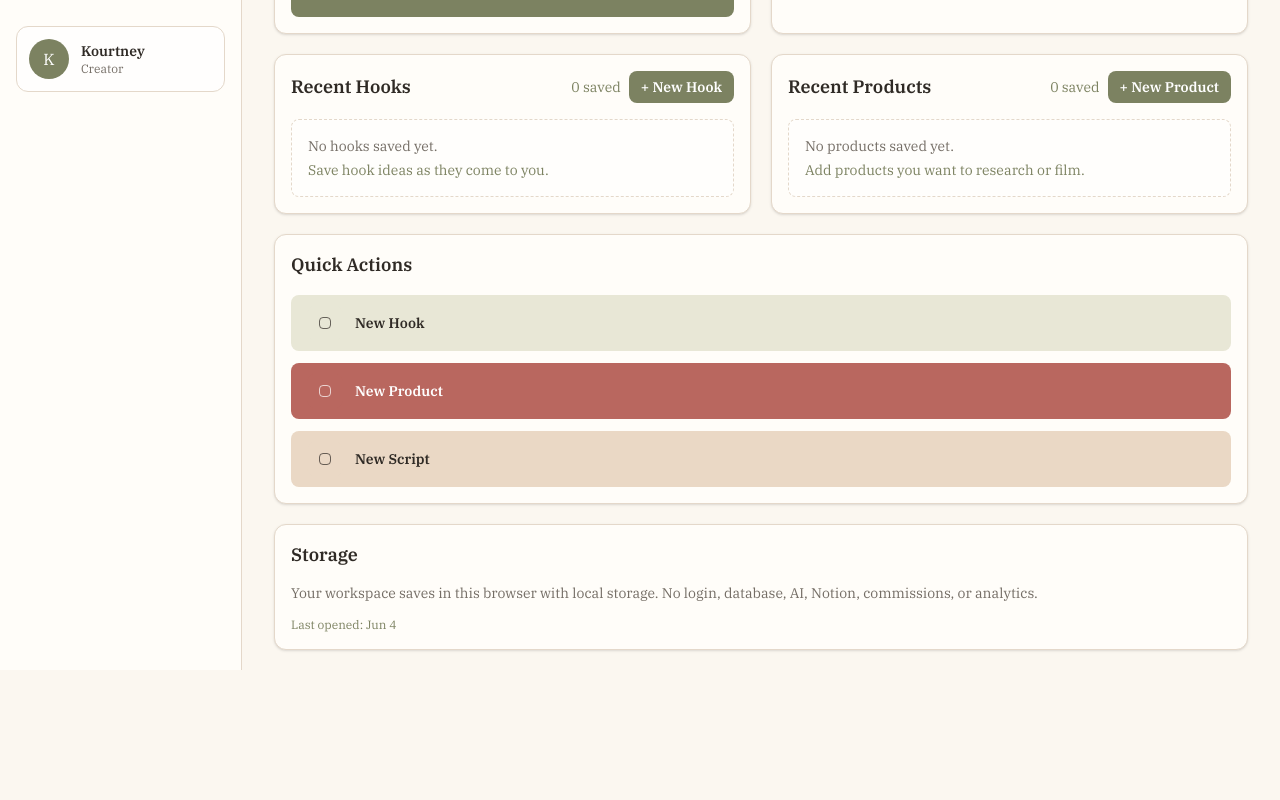
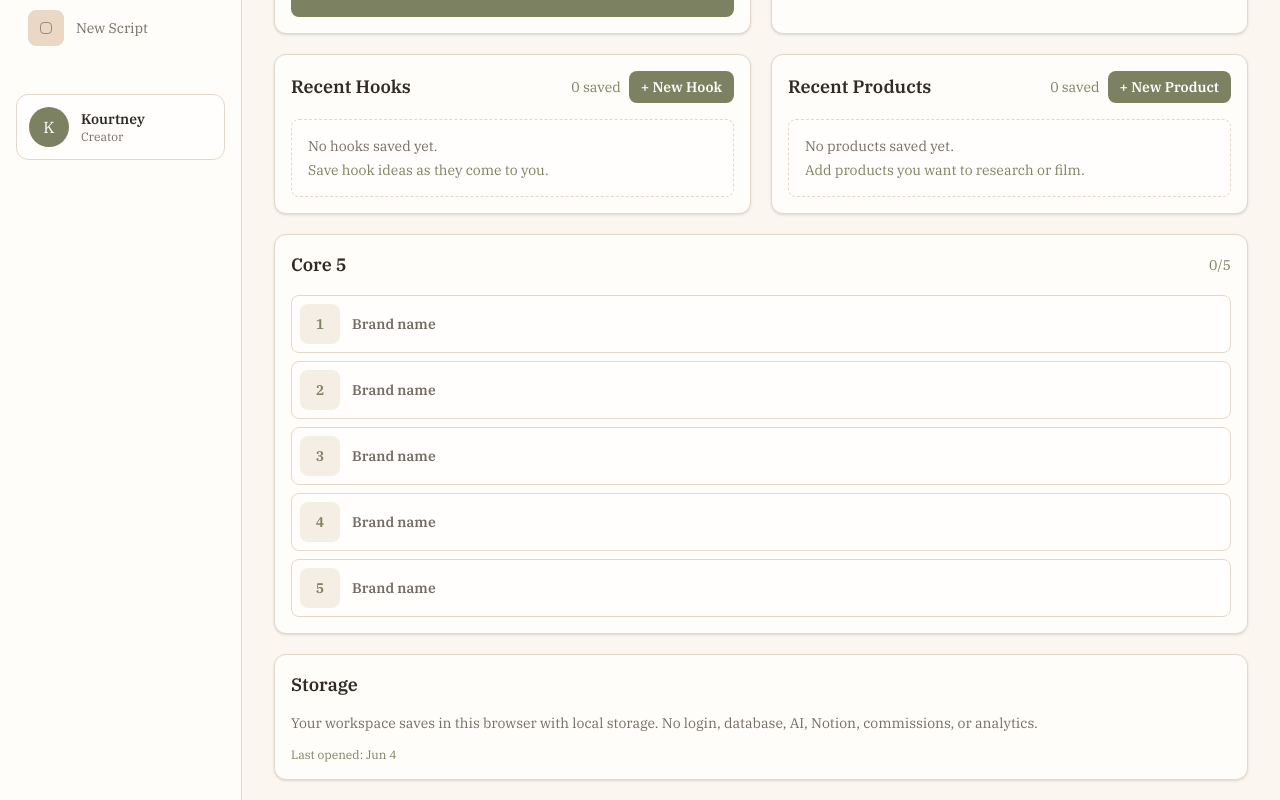
Before and after one commit to korragnarok/creator-workspace, a Next.js app: page / in a window 1280 px wide. Shown: the part 719-1519 px from the top of the page. Before the commit the page ends 1389 px from the top, so only its background shows below. Built offline with nearby package versions, Linux system fonts and the light colour scheme; a web font is replaced by a local one.

Commit message:
change quick actions to core 5

```diff
--- a/src/app/page.tsx
+++ b/src/app/page.tsx
@@ -3,7 +3,7 @@
 import { FormEvent, useEffect, useMemo, useRef, useState } from "react";
 
 type ItemType = "task" | "hook" | "product" | "script" | "content";
-type ViewType = "home" | "tasks" | "hooks" | "products" | "scripts";
+type ViewType = "home" | "tasks" | "tracker" | "hooks" | "products" | "scripts";
 
 type Task = {
   id: string;
@@ -68,6 +68,7 @@ type WorkspaceData = {
   products: Product[];
   scripts: Script[];
   content: ContentItem[];
+  coreBrands: string[];
   dailyProducts: Record<string, DailyProduct[]>;
 };
 
@@ -77,6 +78,7 @@ const emptyData: WorkspaceData = {
   products: [],
   scripts: [],
   content: [],
+  coreBrands: ["", "", "", "", ""],
   dailyProducts: {},
 };
 
@@ -104,6 +106,7 @@ const productCategories = ["Lifestyle", "Beauty", "Tech", "Outdoor", "Health", "
 const navItems = [
   { label: "Home", view: "home" },
   { label: "Content", view: "tasks" },
+  { label: "Tracker", view: "tracker" },
   { label: "Hook Bank", view: "hooks" },
   { label: "Product Bank", view: "products" },
   { label: "Script Vault", view: "scripts" },
@@ -111,6 +114,7 @@ const navItems = [
 
 const viewToForm: Record<Exclude<ViewType, "home">, ItemType> = {
   tasks: "product",
+  tracker: "content",
   hooks: "hook",
   products: "product",
   scripts: "script",
@@ -121,7 +125,7 @@ const typeToView: Record<ItemType, Exclude<ViewType, "home">> = {
   hook: "hooks",
   product: "products",
   script: "scripts",
-  content: "tasks",
+  content: "tracker",
 };
 
 const viewDetails: Record<ViewType, { title: string; subtitle: string }> = {
@@ -132,6 +136,10 @@ const viewDetails: Record<ViewType, { title: string; subtitle: string }> = {
   tasks: {
     title: "Daily To Do",
     subtitle: "Build a product queue, sort by brand, and save scripts for the day.",
+  },
+  tracker: {
+    title: "Content Tracker",
+    subtitle: "Review posted content, 48-hour views, sales signal, post date, and content type.",
   },
   hooks: {
     title: "Hook Bank",
@@ -204,11 +212,16 @@ function normalizeProductCategory(category?: string) {
   return match ?? "Lifestyle";
 }
 
+function normalizeCoreBrands(coreBrands?: string[]) {
+  return Array.from({ length: 5 }, (_, index) => coreBrands?.[index] ?? "");
+}
+
 function normalizeWorkspaceData(saved: Partial<WorkspaceData>): WorkspaceData {
   const normalized = {
     ...emptyData,
     ...saved,
     content: saved.content ?? [],
+    coreBrands: normalizeCoreBrands(saved.coreBrands),
     dailyProducts: saved.dailyProducts ?? {},
     products: (saved.products ?? []).map((product) => ({
       ...product,
@@ -719,6 +732,17 @@ export default function Home() {
 	    }));
 	  }
 
+	  function updateCoreBrand(index: number, value: string) {
+	    setData((current) => {
+	      const nextCoreBrands = normalizeCoreBrands(current.coreBrands);
+	      nextCoreBrands[index] = value;
+	      return {
+	        ...current,
+	        coreBrands: nextCoreBrands,
+	      };
+	    });
+	  }
+
 	  function removeDailyProduct(id: string) {
     setData((current) => ({
       ...current,
@@ -1124,8 +1148,155 @@ export default function Home() {
 	                    </div>
 	                  </Panel>
 
+		                </div>
+		              ) : null}
+
+	              {activeView !== "home" && activeView !== "tasks" && activeView !== "tracker" ? (
+              <div ref={formPanelRef} className="order-1 grid gap-5 xl:grid-cols-[minmax(0,1fr)_360px]">
                 <Panel>
-	                    <SectionHeader title="Content Bank" count={data.content.length} />
+                  <SectionHeader title={editingId ? `Edit ${formTitles[activeForm].replace("Add ", "").replace("Save a ", "")}` : formTitles[activeForm]} />
+                  <form className="space-y-3" onSubmit={handleSubmit}>
+                    {activeForm === "task" ? (
+                      <input
+                        className="h-11 w-full rounded-lg border border-[color:var(--line)] bg-white/80 px-3 outline-none focus:border-[color:var(--sage)]"
+                        onChange={(event) => setTaskTitle(event.target.value)}
+                        placeholder="Task title"
+                        value={taskTitle}
+                      />
+                    ) : null}
+
+                    {activeForm === "hook" ? (
+                      <>
+                        <textarea
+                          className="min-h-24 w-full rounded-lg border border-[color:var(--line)] bg-white/80 px-3 py-2 outline-none focus:border-[color:var(--sage)]"
+                          onChange={(event) => setHookText(event.target.value)}
+                          placeholder="Hook text"
+                          value={hookText}
+                        />
+                        <input
+                          className="h-11 w-full rounded-lg border border-[color:var(--line)] bg-white/80 px-3 outline-none focus:border-[color:var(--sage)]"
+                          onChange={(event) => setHookTag(event.target.value)}
+                          placeholder="Tag, like Storytime or Problem/Solution"
+                          value={hookTag}
+                        />
+                      </>
+                    ) : null}
+
+                    {activeForm === "product" ? (
+                      <>
+                        <input
+                          className="h-11 w-full rounded-lg border border-[color:var(--line)] bg-white/80 px-3 outline-none focus:border-[color:var(--sage)]"
+                          onChange={(event) => setProductName(event.target.value)}
+                          placeholder="Product name"
+                          value={productName}
+                        />
+                        <div className="grid gap-3 sm:grid-cols-2">
+                          <input
+                            className="h-11 rounded-lg border border-[color:var(--line)] bg-white/80 px-3 outline-none focus:border-[color:var(--sage)]"
+                            onChange={(event) => setProductBrand(event.target.value)}
+                            placeholder="Brand"
+                            value={productBrand}
+                          />
+	                          <select
+	                            className="h-11 rounded-lg border border-[color:var(--line)] bg-white/80 px-3 outline-none focus:border-[color:var(--sage)]"
+	                            onChange={(event) => setProductCategory(event.target.value)}
+	                            value={productCategory}
+	                          >
+	                            {productCategories.map((category) => (
+	                              <option key={category} value={category}>
+	                                {category}
+	                              </option>
+	                            ))}
+	                          </select>
+                        </div>
+	                        <div className="grid gap-3 sm:grid-cols-2">
+	                          <select
+	                            className="h-11 rounded-lg border border-[color:var(--line)] bg-white/80 px-3 outline-none focus:border-[color:var(--sage)]"
+	                            onChange={(event) => setProductStatus(event.target.value)}
+	                            value={productStatus}
+                          >
+                            <option>Researching</option>
+                            <option>Requested</option>
+                            <option>Received</option>
+                            <option>Filmed</option>
+	                            <option>Posted</option>
+	                          </select>
+	                          <input
+	                            className="h-11 rounded-lg border border-[color:var(--line)] bg-white/80 px-3 outline-none focus:border-[color:var(--sage)]"
+	                            inputMode="numeric"
+	                            onChange={(event) => setProductUnitsSold(event.target.value)}
+	                            placeholder="Units sold"
+	                            value={productUnitsSold}
+	                          />
+	                        </div>
+                        <input
+                          className="h-11 w-full rounded-lg border border-[color:var(--line)] bg-white/80 px-3 outline-none focus:border-[color:var(--sage)]"
+                          onChange={(event) => setProductLink(event.target.value)}
+                          placeholder="Product link"
+                          value={productLink}
+                        />
+                      </>
+                    ) : null}
+
+                    {activeForm === "script" ? (
+                      <>
+                        <input
+                          className="h-11 w-full rounded-lg border border-[color:var(--line)] bg-white/80 px-3 outline-none focus:border-[color:var(--sage)]"
+                          onChange={(event) => setScriptTitle(event.target.value)}
+                          placeholder="Script title"
+                          value={scriptTitle}
+                        />
+                        <div className="grid gap-3 sm:grid-cols-2">
+                          <input
+                            className="h-11 rounded-lg border border-[color:var(--line)] bg-white/80 px-3 outline-none focus:border-[color:var(--sage)]"
+                            onChange={(event) => setScriptProduct(event.target.value)}
+                            placeholder="Related product"
+                            value={scriptProduct}
+                          />
+                          <select
+                            className="h-11 rounded-lg border border-[color:var(--line)] bg-white/80 px-3 outline-none focus:border-[color:var(--sage)]"
+                            onChange={(event) => setScriptStatus(event.target.value)}
+                            value={scriptStatus}
+                          >
+                            <option>Draft</option>
+                            <option>Ready</option>
+                            <option>Filmed</option>
+                            <option>Posted</option>
+                          </select>
+                        </div>
+                        <textarea
+                          className="min-h-28 w-full rounded-lg border border-[color:var(--line)] bg-white/80 px-3 py-2 outline-none focus:border-[color:var(--sage)]"
+                          onChange={(event) => setScriptBody(event.target.value)}
+                          placeholder="Script notes, outline, or full script"
+                          value={scriptBody}
+                        />
+                      </>
+                    ) : null}
+
+                    <div className="flex flex-wrap gap-2">
+                      <button className="rounded-lg bg-[color:var(--sage)] px-4 py-2 text-sm font-semibold text-white" type="submit">
+                        {editingId ? "Save Changes" : formTitles[activeForm]}
+                      </button>
+                      {editingId ? (
+                        <button className="rounded-lg border border-[color:var(--line)] px-4 py-2 text-sm" onClick={resetForm} type="button">
+                          Cancel
+                        </button>
+                      ) : null}
+                    </div>
+                  </form>
+                </Panel>
+
+                <section className="hidden min-h-64 rounded-xl border border-[color:var(--line)] bg-[linear-gradient(135deg,#8c8d78,#d8b4a9)] p-7 text-white shadow-sm sm:block">
+                  <p className="max-w-48 text-3xl leading-snug">small steps create big content.</p>
+                  <div className="mt-8 h-24 rounded-lg border border-white/35 bg-white/15" aria-label="Image placeholder" />
+	                </section>
+	              </div>
+	              ) : null}
+
+	              {activeView === "tracker" ? (
+	                <div className="order-2">
+	                  <Panel>
+	                    <SectionHeader title="Content Tracker" count={data.content.length} />
 	                    <div className="space-y-3">
 	                      {data.content.length ? (
 	                        data.content.map((item) => (
@@ -1187,152 +1358,10 @@ export default function Home() {
 	                          </article>
 	                        ))
 	                      ) : (
-	                        <EmptyState label="No completed content tracked yet." action="Mark a product done above and it will appear here." />
+	                        <EmptyState label="No completed content tracked yet." action="Mark a product done in Daily To Do and it will appear here." />
 	                      )}
 	                    </div>
 	                  </Panel>
-	                </div>
-	              ) : null}
-
-              {activeView !== "home" && activeView !== "tasks" ? (
-              <div ref={formPanelRef} className="order-1 grid gap-5 xl:grid-cols-[minmax(0,1fr)_360px]">
-                <Panel>
-                  <SectionHeader title={editingId ? `Edit ${formTitles[activeForm].replace("Add ", "").replace("Save a ", "")}` : formTitles[activeForm]} />
-                  <form className="space-y-3" onSubmit={handleSubmit}>
-                    {activeForm === "task" ? (
-                      <input
-                        className="h-11 w-full rounded-lg border border-[color:var(--line)] bg-white/80 px-3 outline-none focus:border-[color:var(--sage)]"
-                        onChange={(event) => setTaskTitle(event.target.value)}
-                        placeholder="Task title"
-                        value={taskTitle}
-                      />
-                    ) : null}
-
-                    {activeForm === "hook" ? (
-                      <>
-                        <textarea
-                          className="min-h-24 w-full rounded-lg border border-[color:var(--line)] bg-white/80 px-3 py-2 outline-none focus:border-[color:var(--sage)]"
-                          onChange={(event) => setHookText(event.target.value)}
-                          placeholder="Hook text"
-                          value={hookText}
-                        />
-                        <input
-                          className="h-11 w-full rounded-lg border border-[color:var(--line)] bg-white/80 px-3 outline-none focus:border-[color:var(--sage)]"
-                          onChange={(event) => setHookTag(event.target.value)}
-                          placeholder="Tag, like Storytime or Problem/Solution"
-                          value={hookTag}
-                        />
-                      </>
-                    ) : null}
-
-                    {activeForm === "product" ? (
-                      <>
-                        <input
-                          className="h-11 w-full rounded-lg border border-[color:var(--line)] bg-white/80 px-3 outline-none focus:border-[color:var(--sage)]"
-                          onChange={(event) => setProductName(event.target.value)}
-                          placeholder="Product name"
-                          value={productName}
-                        />
-                        <div className="grid gap-3 sm:grid-cols-2">
-                          <input
-                            className="h-11 rounded-lg border border-[color:var(--line)] bg-white/80 px-3 outline-none focus:border-[color:var(--sage)]"
-                            onChange={(event) => setProductBrand(event.target.value)}
-                            placeholder="Brand"
-                            value={productBrand}
-                          />
-	                          <select
-	                            className="h-11 rounded-lg border border-[color:var(--line)] bg-white/80 px-3 outline-none focus:border-[color:var(--sage)]"
-	                            onChange={(event) => setProductCategory(event.target.value)}
-	                            value={productCategory}
-	                          >
-	                            {productCategories.map((category) => (
-	                              <option key={category} value={category}>
-	                                {category}
-	                              </option>
-	                            ))}
-	                          </select>
-                        </div>
-	                        <div className="grid gap-3 sm:grid-cols-2">
-	                          <select
-	                            className="h-11 rounded-lg border border-[color:var(--line)] bg-white/80 px-3 outline-none focus:border-[color:var(--sage)]"
-	                            onChange={(event) => setProductStatus(event.target.value)}
-	                            value={productStatus}
-                          >
-                            <option>Researching</option>
-                            <option>Requested</option>
-                            <option>Received</option>
-                            <option>Filmed</option>
-	                            <option>Posted</option>
-	                          </select>
-	                          <input
-	                            className="h-11 rounded-lg border border-[color:var(--line)] bg-white/80 px-3 outline-none focus:border-[color:var(--sage)]"
-	                            inputMode="numeric"
-	                            onChange={(event) => setProductUnitsSold(event.target.value)}
-	                            placeholder="Units sold"
-	                            value={productUnitsSold}
-	                          />
-	                        </div>
-                        <input
-                          className="h-11 w-full rounded-lg border border-[color:var(--line)] bg-white/80 px-3 outline-none focus:border-[color:var(--sage)]"
-                          onChange={(event) => setProductLink(event.target.value)}
-                          placeholder="Product link"
-                          value={productLink}
-                        />
-                      </>
-                    ) : null}
-
-                    {activeForm === "script" ? (
-                      <>
-                        <input
-                          className="h-11 w-full rounded-lg border border-[color:var(--line)] bg-white/80 px-3 outline-none focus:border-[color:var(--sage)]"
-                          onChange={(event) => setScriptTitle(event.target.value)}
-                          placeholder="Script title"
-                          value={scriptTitle}
-                        />
-                        <div className="grid gap-3 sm:grid-cols-2">
-                          <input
-                            className="h-11 rounded-lg border border-[color:var(--line)] bg-white/80 px-3 outline-none focus:border-[color:var(--sage)]"
-                            onChange={(event) => setScriptProduct(event.target.value)}
-                            placeholder="Related product"
-                            value={scriptProduct}
-                          />
-                          <select
-                            className="h-11 rounded-lg border border-[color:var(--line)] bg-white/80 px-3 outline-none focus:border-[color:var(--sage)]"
-                            onChange={(event) => setScriptStatus(event.target.value)}
-                            value={scriptStatus}
-                          >
-                            <option>Draft</option>
-                            <option>Ready</option>
-                            <option>Filmed</option>
-                            <option>Posted</option>
-                          </select>
-                        </div>
-                        <textarea
-                          className="min-h-28 w-full rounded-lg border border-[color:var(--line)] bg-white/80 px-3 py-2 outline-none focus:border-[color:var(--sage)]"
-                          onChange={(event) => setScriptBody(event.target.value)}
-                          placeholder="Script notes, outline, or full script"
-                          value={scriptBody}
-                        />
-                      </>
-                    ) : null}
-
-                    <div className="flex flex-wrap gap-2">
-                      <button className="rounded-lg bg-[color:var(--sage)] px-4 py-2 text-sm font-semibold text-white" type="submit">
-                        {editingId ? "Save Changes" : formTitles[activeForm]}
-                      </button>
-                      {editingId ? (
-                        <button className="rounded-lg border border-[color:var(--line)] px-4 py-2 text-sm" onClick={resetForm} type="button">
-                          Cancel
-                        </button>
-                      ) : null}
-                    </div>
-                  </form>
-                </Panel>
-
-                <section className="hidden min-h-64 rounded-xl border border-[color:var(--line)] bg-[linear-gradient(135deg,#8c8d78,#d8b4a9)] p-7 text-white shadow-sm sm:block">
-                  <p className="max-w-48 text-3xl leading-snug">small steps create big content.</p>
-                  <div className="mt-8 h-24 rounded-lg border border-white/35 bg-white/15" aria-label="Image placeholder" />
-                </section>
 	                </div>
 	              ) : null}
 
@@ -1519,26 +1548,25 @@ export default function Home() {
 
 	            <div className="hidden space-y-5 lg:block">
 	              <Panel>
-                <h2 className="mb-4 text-lg font-semibold">Quick Actions</h2>
-                <div className="space-y-3">
-                  {quickAdds.map((action) => (
-                    <button
-                      key={action.label}
-                      className={`flex h-14 w-full items-center gap-3 rounded-lg px-4 text-left text-sm font-semibold ${
-                        action.tone === "clay"
-                          ? "bg-[color:var(--rose-deep)] text-white"
-                          : action.tone === "sage"
-                            ? "bg-[color:var(--sage-soft)]"
-                            : action.tone === "sand"
-                              ? "bg-[color:var(--sand)]"
-                              : "bg-[color:var(--rose)]"
-                      }`}
-                      onClick={() => startAdd(action.type)}
-                      type="button"
-                    >
-                      <IconSlot tone={action.tone} />
-                      {action.label}
-                    </button>
+	                <div className="mb-4 flex items-center justify-between gap-3">
+	                  <h2 className="text-lg font-semibold">Core 5</h2>
+	                  <span className="text-sm text-[color:var(--sage)]">
+	                    {data.coreBrands.filter((brand) => brand.trim()).length}/5
+	                  </span>
+	                </div>
+	                <div className="space-y-2">
+	                  {normalizeCoreBrands(data.coreBrands).map((brand, index) => (
+	                    <label key={index} className="flex min-w-0 items-center gap-3 rounded-lg border border-[color:var(--line)] bg-white/60 p-2">
+	                      <span className="grid size-10 shrink-0 place-items-center rounded-lg bg-[color:var(--cream)] text-sm font-semibold text-[color:var(--sage)]">
+	                        {index + 1}
+	                      </span>
+	                      <input
+	                        className="h-10 min-w-0 flex-1 bg-transparent text-sm font-semibold outline-none placeholder:text-[color:var(--muted)]"
+	                        onChange={(event) => updateCoreBrand(index, event.target.value)}
+	                        placeholder="Brand name"
+	                        value={brand}
+	                      />
+	                    </label>
 	                  ))}
 	                </div>
 	              </Panel>
@@ -1554,11 +1582,11 @@ export default function Home() {
           </div>
         </section>
       </div>
-      <nav className="fixed inset-x-0 bottom-0 z-20 grid grid-cols-5 border-t border-[color:var(--line)] bg-[color:var(--paper)]/95 px-2 py-2 shadow-[0_-8px_30px_rgba(47,42,37,0.08)] backdrop-blur lg:hidden">
+	      <nav className="fixed inset-x-0 bottom-0 z-20 grid grid-cols-6 border-t border-[color:var(--line)] bg-[color:var(--paper)]/95 px-1 py-2 shadow-[0_-8px_30px_rgba(47,42,37,0.08)] backdrop-blur lg:hidden">
         {navItems.map((item) => (
           <button
             key={item.label}
-            className={`flex min-w-0 flex-col items-center gap-1 rounded-lg px-1 py-1 text-[11px] ${
+	            className={`flex min-w-0 flex-col items-center gap-1 rounded-lg px-0.5 py-1 text-[10px] ${
               activeView === item.view ? "text-[color:var(--rose-deep)]" : "text-[color:var(--muted)]"
             }`}
             onClick={() => handleViewChange(item.view)}
```
Lines whose indentation alone changed are shown as unchanged.
